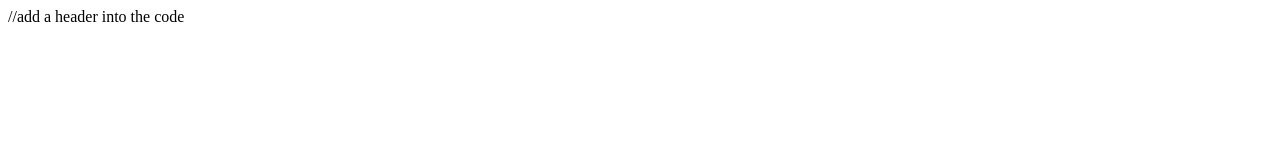
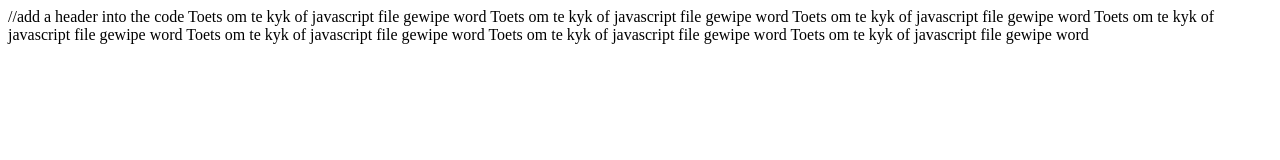
Before and after one commit to Slinde06/Group2_Semester2_Term4_FinalWebsiteSubmission, a plain HTML site: page index.html in a window 1280 px wide. Drawn offline with Linux system fonts and the light colour scheme.

Commit message:
Toets
Toets

```diff
--- a/index.html
+++ b/index.html
@@ -16,5 +16,14 @@
 //add a header into the code
 
 
+Toets om te kyk of javascript file gewipe word
+Toets om te kyk of javascript file gewipe word
+Toets om te kyk of javascript file gewipe word
+Toets om te kyk of javascript file gewipe word
+Toets om te kyk of javascript file gewipe word
+Toets om te kyk of javascript file gewipe word
+Toets om te kyk of javascript file gewipe word
+
+
 </body>
 </html>
```
